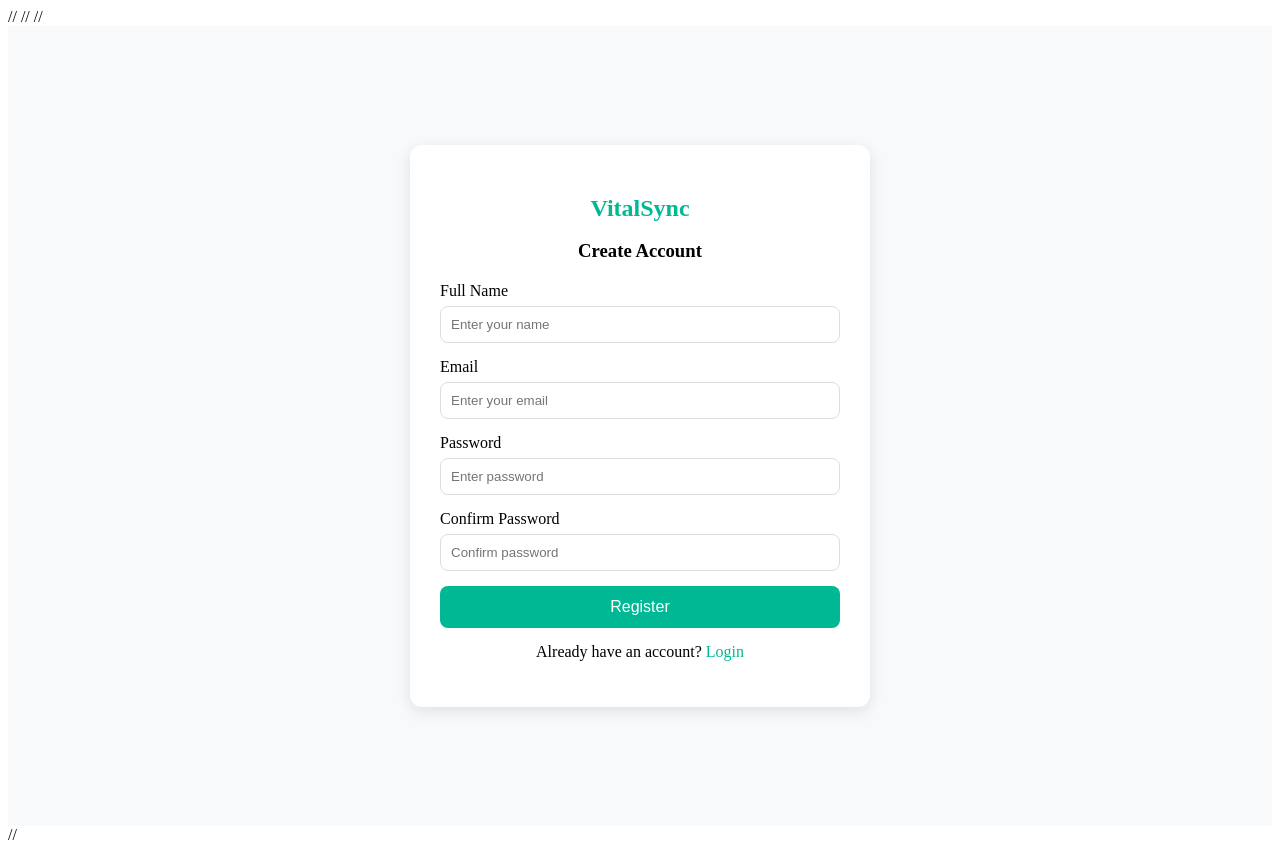
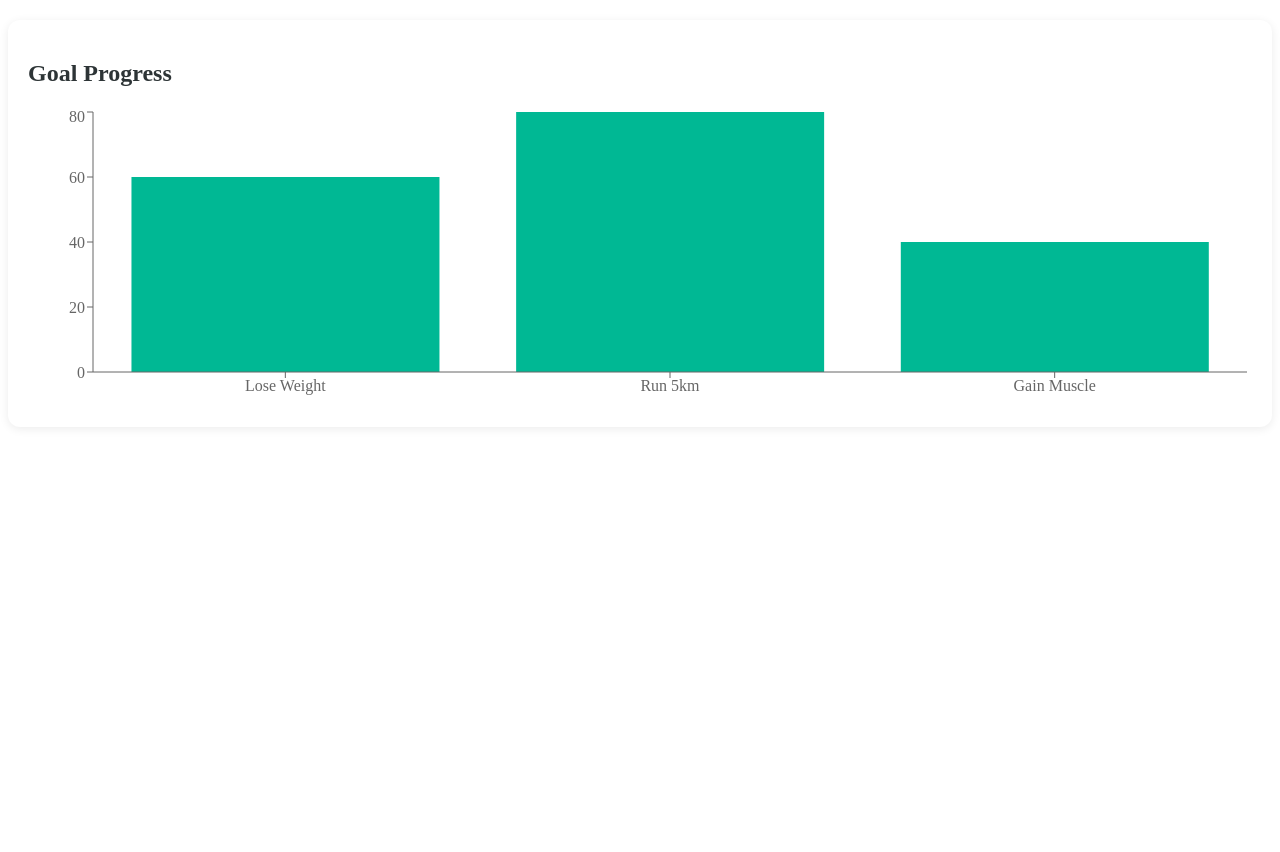
Before and after one commit to fathima774/health-tracking-system, a React (Vite) app: page / in a window 1280 px wide. After the commit the page ends 800 px from the top, so only its background shows below. Built offline with nearby package versions, Linux system fonts and the light colour scheme.

Commit message:
Goal chart added

```diff
--- a/package.json
+++ b/package.json
@@ -12,7 +12,8 @@
   "dependencies": {
     "react": "^19.2.6",
     "react-dom": "^19.2.6",
-    "react-router-dom": "^7.18.0"
+    "react-router-dom": "^7.18.0",
+    "recharts": "^3.8.1"
   },
   "devDependencies": {
     "@eslint/js": "^10.0.1",
--- a/src/App.jsx
+++ b/src/App.jsx
@@ -1,6 +1,8 @@
 import {Route,Routes, BrowserRouter } from "react-router-dom"
 import Navbar from "./components/layouts/Navbar"
 import Register from "./pages/Register"
+import SummaryCard from "./components/dashboard/SummaryCard"
+import GoalChart from "./components/dashboard/GoalChart"
 
 
 
@@ -10,14 +12,50 @@ function App() {
 
   return (
     <>
-    {/* <BrowserRouter>
-    <Navbar />
-    </BrowserRouter>
-     */}
-    //  <BrowserRouter>
-    //
-    //  <Register />
-    //  </BrowserRouter>
+    {/* <BrowserRouter> */}
+    {/* <Navbar /> */}
+    {/* <Register /> */}
+    {/* </BrowserRouter> */}
+
+    {/* <div style={{ display: "flex", gap: "20px", flexWrap: "wrap" }}>
+
+
+
+
+      <SummaryCard
+        title="Current Weight"
+        value="76 kg"
+        icon="⚖️"
+        color="#00B894"
+      />
+
+      <SummaryCard
+        title="Total Workouts"
+        value="45"
+        icon="🏋️"
+        color="#0984E3"
+      />
+
+      <SummaryCard
+        title="Calories Burned"
+        value="12,500"
+        icon="🔥"
+        color="#FDCB6E"
+      />
+
+      <SummaryCard
+        title="Active Goals"
+        value="3"
+        icon="🎯"
+        color="#6C5CE7"
+      />
+      </div> */}
+      <GoalChart />
+
+
+
+
+
 
 
 
--- /dev/null
+++ b/src/assets/styles/goalchart.css
@@ -0,0 +1,12 @@
+.goal-chart-container {
+  background: white;
+  padding: 20px;
+  margin-top: 20px;
+  border-radius: 12px;
+  box-shadow: 0px 2px 10px rgba(0, 0, 0, 0.08);
+}
+
+.goal-chart-container h2 {
+  margin-bottom: 20px;
+  color: #2d3436;
+}
--- /dev/null
+++ b/src/assets/styles/summary.css
@@ -0,0 +1,25 @@
+.summary-card {
+  background: #ffffff;
+  border-radius: 12px;
+  padding: 20px;
+  display: flex;
+  align-items: center;
+  gap: 15px;
+  box-shadow: 0px 2px 10px rgba(0, 0, 0, 0.08);
+  min-width: 250px;
+}
+
+.card-icon {
+  font-size: 35px;
+}
+
+.card-content h4 {
+  margin: 0;
+  color: #666;
+  font-size: 14px;
+}
+
+.card-content h2 {
+  margin-top: 5px;
+  color: #222;
+}
--- /dev/null
+++ b/src/components/dashboard/GoalChart.jsx
@@ -0,0 +1,44 @@
+import React from "react";
+import {
+  BarChart,
+  Bar,
+  XAxis,
+  YAxis,
+  Tooltip,
+  ResponsiveContainer,
+} from "recharts";
+import "../../assets/styles/goalchart.css";
+
+const GoalChart = () => {
+  const data = [
+    {
+      goal: "Lose Weight",
+      progress: 60,
+    },
+    {
+      goal: "Run 5km",
+      progress: 80,
+    },
+    {
+      goal: "Gain Muscle",
+      progress: 40,
+    },
+  ];
+
+  return (
+    <div className="goal-chart-container">
+      <h2>Goal Progress</h2>
+
+      <ResponsiveContainer width="100%" height={300}>
+        <BarChart data={data}>
+          <XAxis dataKey="goal" />
+          <YAxis />
+          <Tooltip />
+          <Bar dataKey="progress" fill="#00B894" />
+        </BarChart>
+      </ResponsiveContainer>
+    </div>
+  );
+};
+
+export default GoalChart;
--- /dev/null
+++ b/src/components/dashboard/SummaryCard.jsx
@@ -0,0 +1,22 @@
+import React from "react";
+import "../../assets/styles/summary.css";
+
+const SummaryCard = ({ title, value, icon, color }) => {
+  return (
+    <div
+      className="summary-card"
+      style={{
+        borderLeft: `5px solid ${color}`,
+      }}
+    >
+      <div className="card-icon">{icon}</div>
+
+      <div className="card-content">
+        <h4>{title}</h4>
+        <h2>{value}</h2>
+      </div>
+    </div>
+  );
+};
+
+export default SummaryCard;
```
Also changed, not shown: 1 other file (tests, documents, lock files or other folders).
